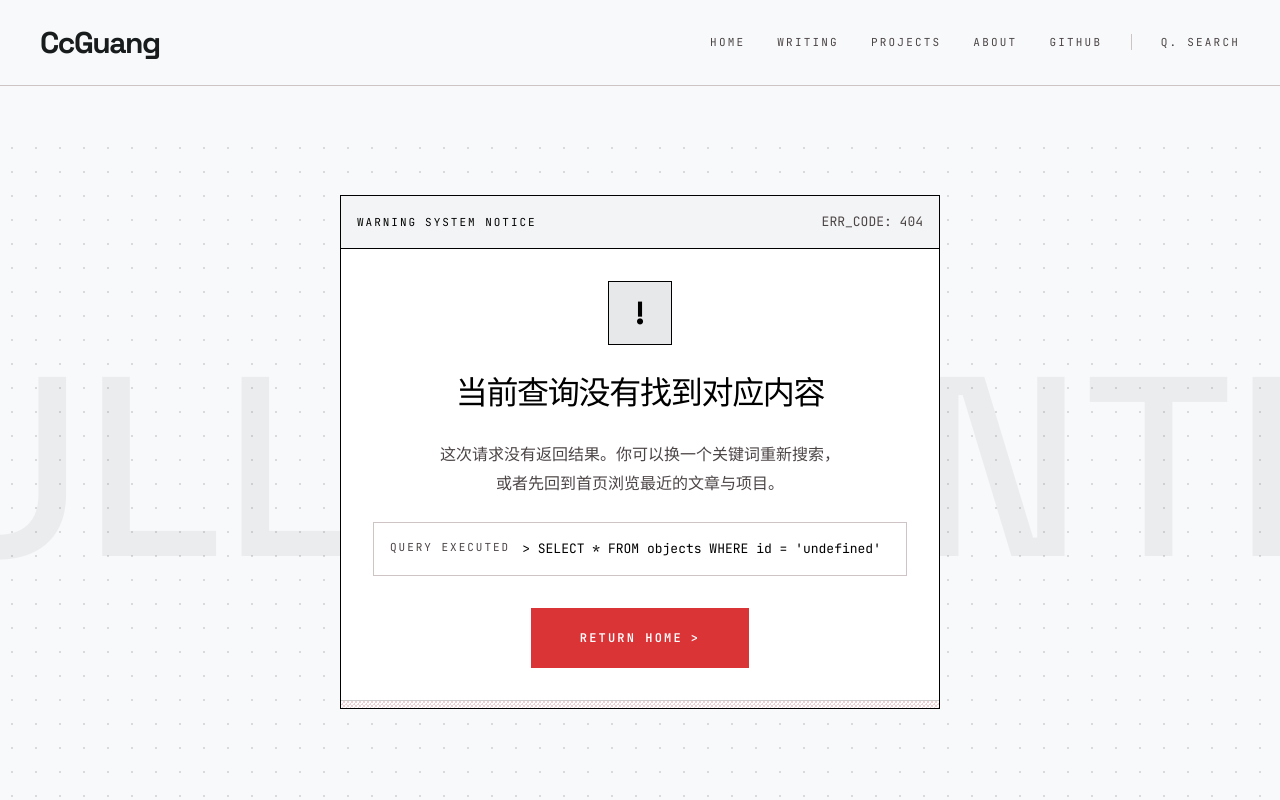
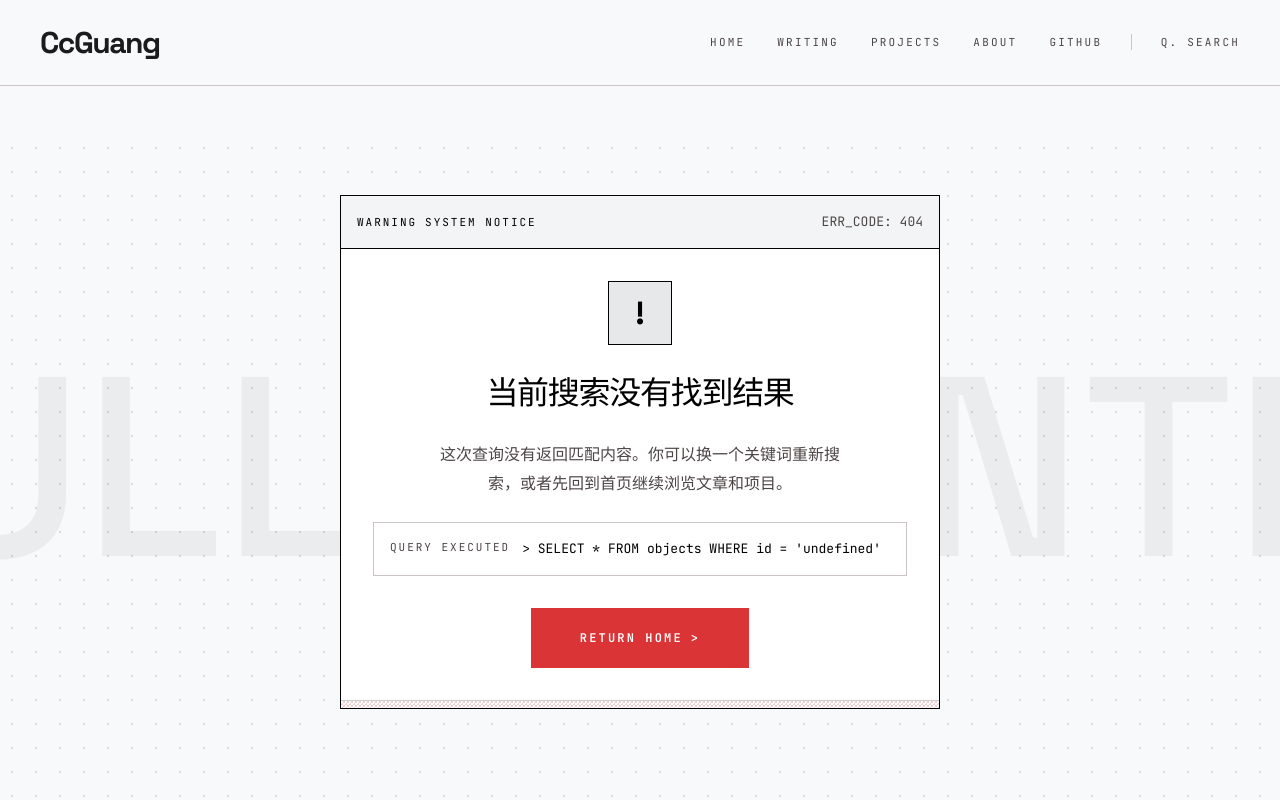
Before and after one commit to CcGuang297/Personal-Blog-building, a Next.js app: page /search/empty in a window 1280 px wide. Shown: the top 800 px of the page. Built offline with nearby package versions, Linux system fonts and the light colour scheme.

Commit message:
Fix search empty route and refine hero copy

```diff
--- a/app/page.tsx
+++ b/app/page.tsx
@@ -29,11 +29,11 @@ export default function Home() {
           </div>
 
           <h1 className="hero-title">
-            COLLECTING,
+            collecting,
             <br />
-            CREATING,
+            creating,
             <br />
-            GROWING.
+            growing.
           </h1>
 
           <p className="hero-description">
--- a/app/search/empty/search-empty-client.tsx
+++ b/app/search/empty/search-empty-client.tsx
@@ -26,9 +26,9 @@ export default function SearchEmptyClient() {
 
         <div className="search-empty-card__body">
           <div className="search-empty-card__icon">!</div>
-          <h1 className="search-empty-card__title">当前查询没有找到对应内容</h1>
+          <h1 className="search-empty-card__title">当前搜索没有找到结果</h1>
           <p className="search-empty-card__text">
-            这次请求没有返回结果。你可以换一个关键词重新搜索，或者先回到首页浏览最近的文章与项目。
+            这次查询没有返回匹配内容。你可以换一个关键词重新搜索，或者先回到首页继续浏览文章和项目。
           </p>
 
           <div className="search-empty-card__terminal">
--- a/app/search/search-client.tsx
+++ b/app/search/search-client.tsx
@@ -46,7 +46,7 @@ export default function SearchClient() {
   return (
     <section className="section-block section-block--first search-surface">
       <div className="shell">
-        <form className="search-panel" action="/search/empty">
+        <form className="search-panel" action="empty">
           <div className="search-panel__top">
             <span className="project-card__meta">System::Input_Interface</span>
             <div className="search-panel__stats">
```
